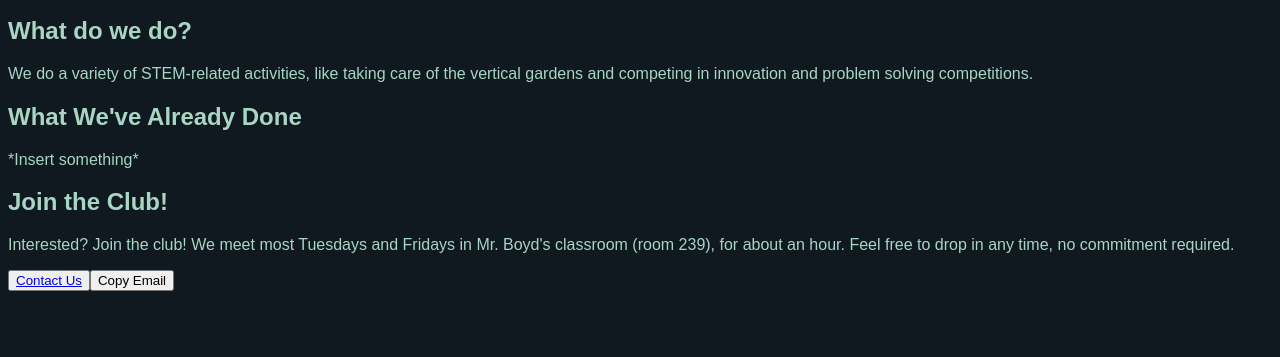
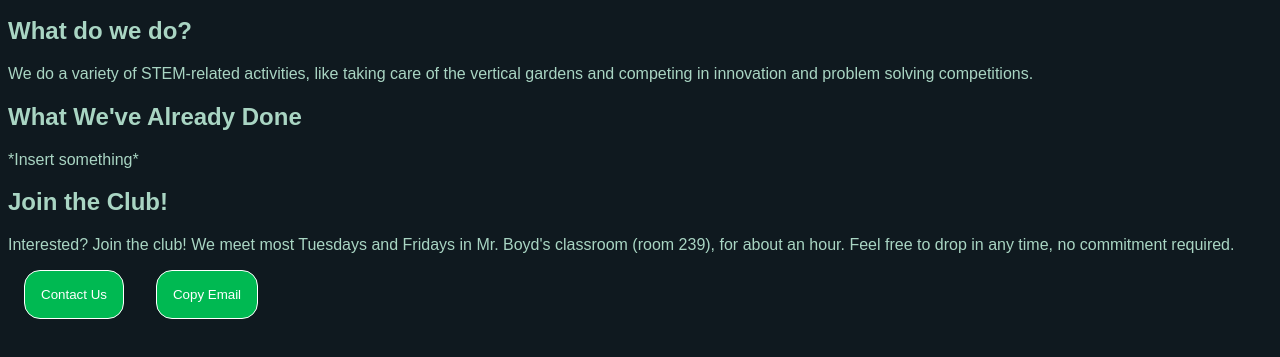
Before and after one commit to EthanCubes/stempunks-website, a plain HTML site: page index.html in a window 1280 px wide. Shown: the part 105-462 px from the top of the page. Drawn offline with Linux system fonts and the light colour scheme.

Commit message:
Added styling to buttons

```diff
--- a/styles.css
+++ b/styles.css
@@ -7,3 +7,24 @@ body {
 header {
     background-color: #0b151b;
 }
+
+button {
+    margin-left: 1rem;
+    margin-right: 1rem;
+
+    padding: 1rem;
+    border-radius: 1rem;
+    background-color: #00b952;
+    color: white;
+
+    border: 1px solid white;
+}
+
+a {
+    color: #5eab3e;
+}
+
+button a {
+    color: white;
+    text-decoration: none;
+}
```
